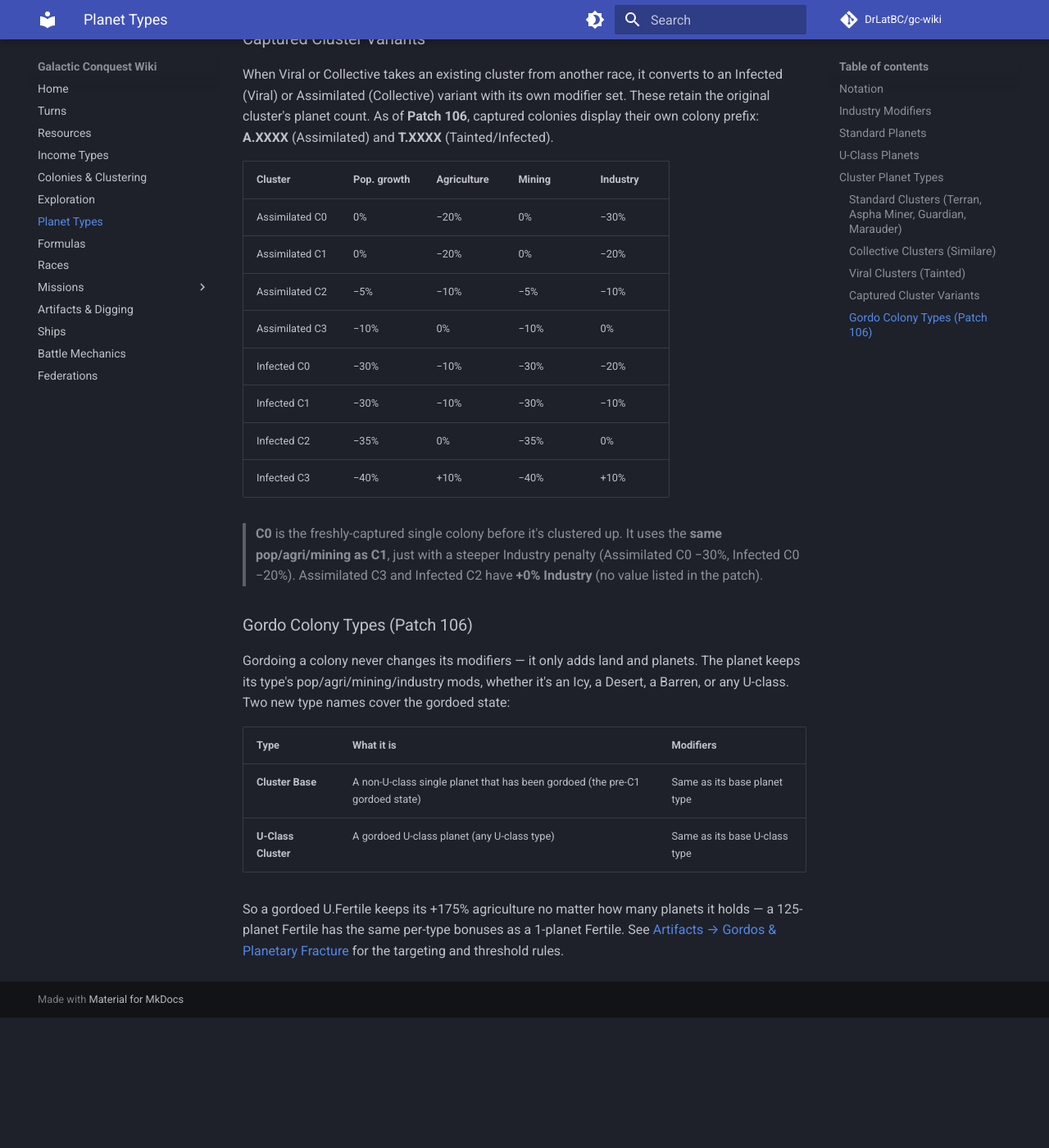
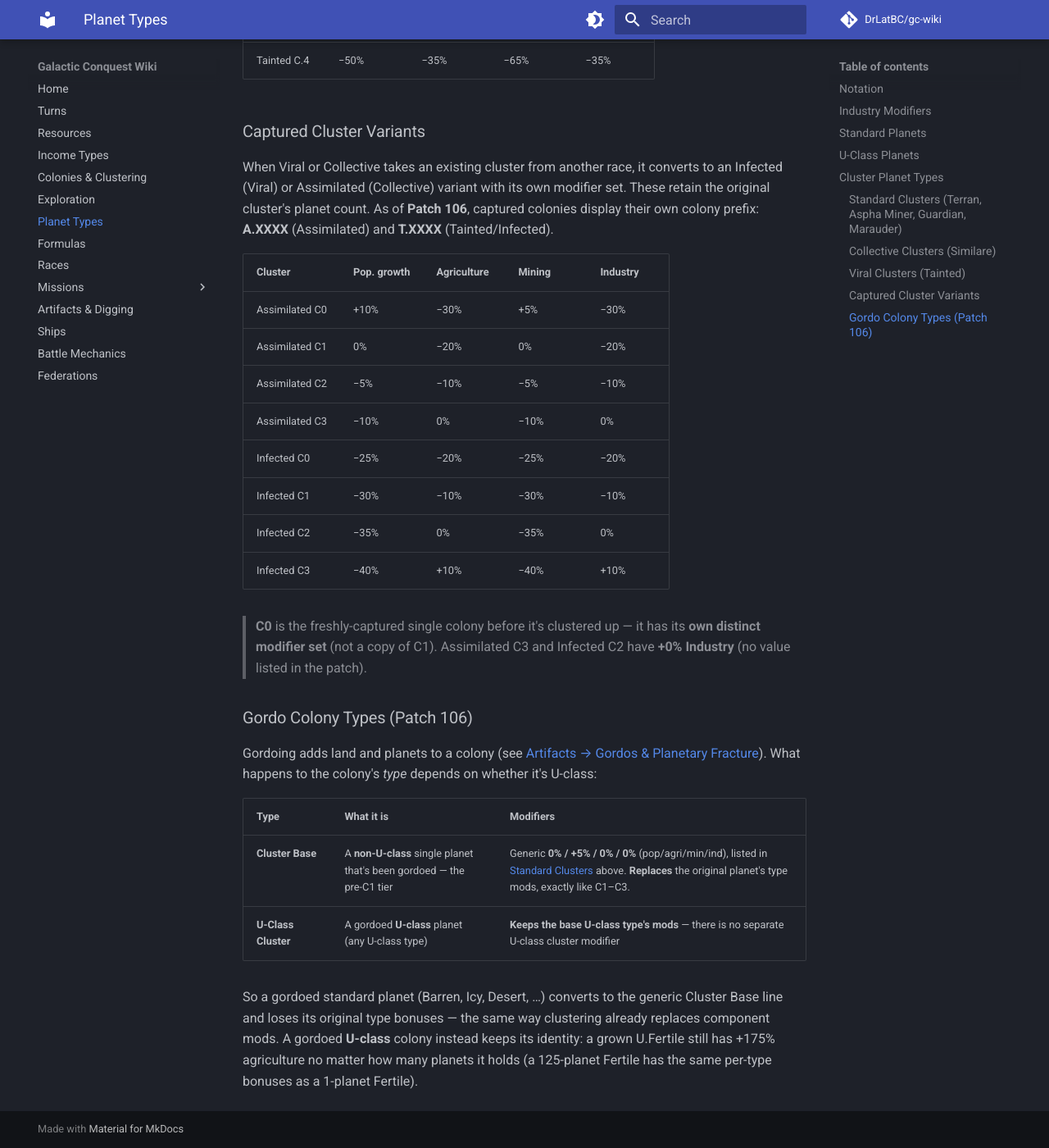
Before and after one commit to DrLatBC/gc-wiki, an MkDocs documentation site: the page built from docs/planets.md, in a window 1280 px wide and 1400 px high, scrolled down 5065 px. Shown: the whole window at 82% size. Built offline with MkDocs 1.6.1 and Material for MkDocs 9.7.7, drawn with Linux system fonts in a browser that asks for light colours; comment, search, counter and statistics services are not loaded; before the commit the page ends 6306 px from its top, so only the background shows below that; some of the changed text lies outside the part shown.

Commit message:
Correct planet types from in-game manual: Cluster Base + C0 mods
- Cluster Base is a distinct generic type (0/+5/0/0), added to Standard
  Clusters table; gordoing a non-U planet replaces its mods (not "keeps")
- Only U-class retain their own mods when gordoed (U-Class Cluster)
- Assimilated C0 = +10/-30/+5/-30, Infected C0 = -25/-20/-25/-20
  (distinct sets, not copies of C1)

Source: https://gcc.wrindustries.com/i.cfm?p=manual&file=planettype

Co-Authored-By: Claude Opus 4.8 <noreply@anthropic.com>

```diff
--- a/docs/planets.md
+++ b/docs/planets.md
@@ -69,9 +69,12 @@ When colonies cluster, the component colonies are **merged into a single colony*
 
 | Cluster | Pop. growth | Agriculture | Mining | Industry |
 |---|---|---|---|---|
+| Cluster Base | 0% | +5% | 0% | 0% |
 | Cluster Lvl 1 | +10% | +15% | +10% | +10% |
 | Cluster Lvl 2 | +20% | +30% | +20% | +20% |
 | Cluster Lvl 3 | +30% | +45% | +30% | +30% |
+
+**Cluster Base** is the pre-C1 tier — a single non-U-class planet that's been gordoed. Like the higher tiers, its generic modifier **replaces** the original planet's type mods (see [Gordo Colony Types](#gordo-colony-types-patch-106)).
 
 Land and infrastructure are **additive** (summed from the components), while the cluster's pop/agri/mining modifier **replaces** the component planet modifiers. So a C3 with 100,000 summed land applies a flat +30% pop / +45% agri / +30% mining to that whole colony.
 
@@ -121,24 +124,24 @@ When Viral or Collective takes an existing cluster from another race, it convert
 
 | Cluster | Pop. growth | Agriculture | Mining | Industry |
 |---|---|---|---|---|
-| Assimilated C0 | 0% | −20% | 0% | −30% |
+| Assimilated C0 | +10% | −30% | +5% | −30% |
 | Assimilated C1 | 0% | −20% | 0% | −20% |
 | Assimilated C2 | −5% | −10% | −5% | −10% |
 | Assimilated C3 | −10% | 0% | −10% | 0% |
-| Infected C0 | −30% | −10% | −30% | −20% |
+| Infected C0 | −25% | −20% | −25% | −20% |
 | Infected C1 | −30% | −10% | −30% | −10% |
 | Infected C2 | −35% | 0% | −35% | 0% |
 | Infected C3 | −40% | +10% | −40% | +10% |
 
-> **C0** is the freshly-captured single colony before it's clustered up. It uses the **same pop/agri/mining as C1**, just with a steeper Industry penalty (Assimilated C0 −30%, Infected C0 −20%). Assimilated C3 and Infected C2 have **+0% Industry** (no value listed in the patch).
+> **C0** is the freshly-captured single colony before it's clustered up — it has its **own distinct modifier set** (not a copy of C1). Assimilated C3 and Infected C2 have **+0% Industry** (no value listed in the patch).
 
 ### Gordo Colony Types (Patch 106)
 
-Gordoing a colony never changes its modifiers — it only adds land and planets. The planet keeps its type's pop/agri/mining/industry mods, whether it's an Icy, a Desert, a Barren, or any U-class. Two new type names cover the gordoed state:
+Gordoing adds land and planets to a colony (see [Artifacts → Gordos & Planetary Fracture](artifacts.md#gordos-planetary-fracture-patch-106)). What happens to the colony's *type* depends on whether it's U-class:
 
 | Type | What it is | Modifiers |
 |---|---|---|
-| **Cluster Base** | A non-U-class single planet that has been gordoed (the pre-C1 gordoed state) | Same as its base planet type |
-| **U-Class Cluster** | A gordoed U-class planet (any U-class type) | Same as its base U-class type |
+| **Cluster Base** | A **non-U-class** single planet that's been gordoed — the pre-C1 tier | Generic **0% / +5% / 0% / 0%** (pop/agri/min/ind), listed in [Standard Clusters](#standard-clusters-terran-aspha-miner-guardian-marauder) above. **Replaces** the original planet's type mods, exactly like C1–C3. |
+| **U-Class Cluster** | A gordoed **U-class** planet (any U-class type) | **Keeps the base U-class type's mods** — there is no separate U-class cluster modifier |
 
-So a gordoed U.Fertile keeps its +175% agriculture no matter how many planets it holds — a 125-planet Fertile has the same per-type bonuses as a 1-planet Fertile. See [Artifacts → Gordos & Planetary Fracture](artifacts.md#gordos-planetary-fracture-patch-106) for the targeting and threshold rules.
+So a gordoed standard planet (Barren, Icy, Desert, …) converts to the generic Cluster Base line and loses its original type bonuses — the same way clustering already replaces component mods. A gordoed **U-class** colony instead keeps its identity: a grown U.Fertile still has +175% agriculture no matter how many planets it holds (a 125-planet Fertile has the same per-type bonuses as a 1-planet Fertile).
```
